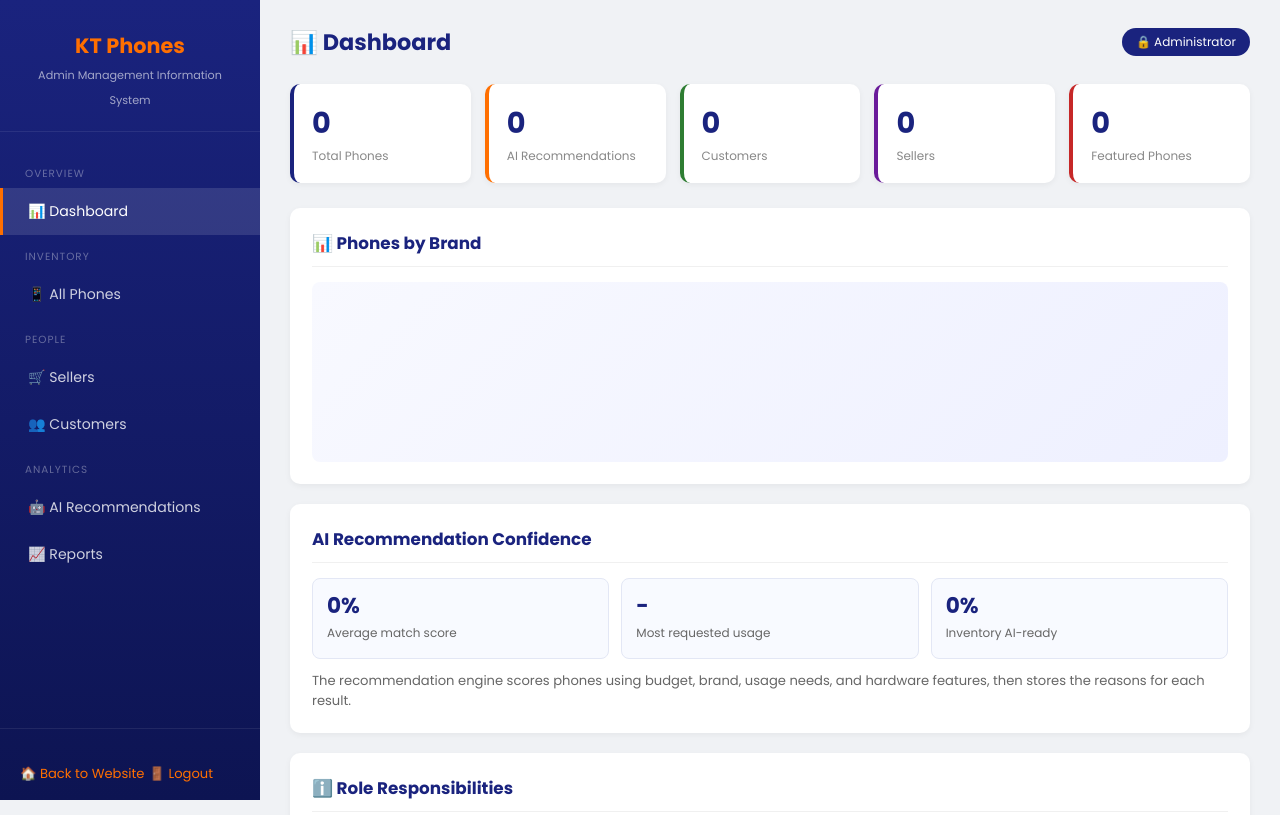
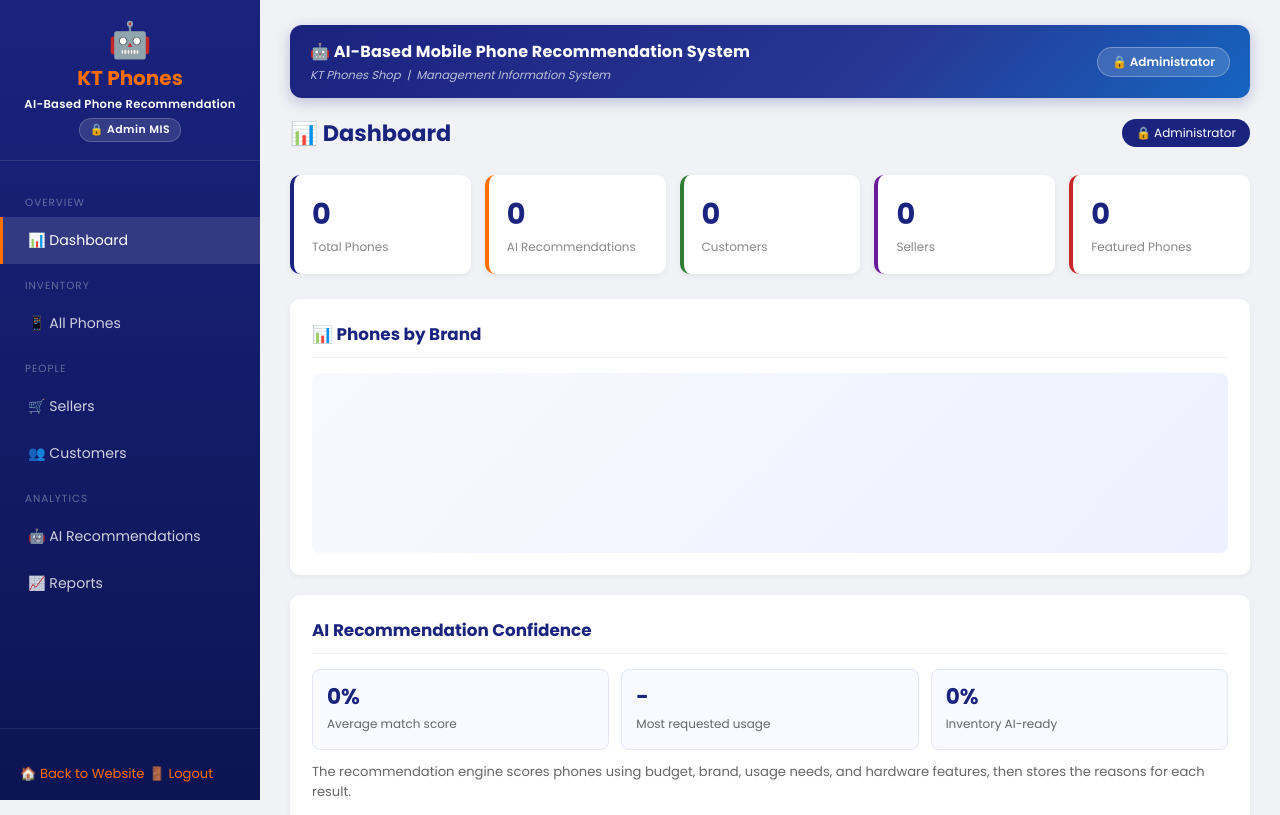
Before and after one commit to softboyai/Ai-based-phone, a website: page views/admin.html in a window 1280 px wide. Shown: the top 815 px of the page. Drawn offline with Linux system fonts and the light colour scheme; no server answers.

```diff
--- a/public/css/admin.css
+++ b/public/css/admin.css
@@ -9,9 +9,22 @@ body { font-family:'Poppins',sans-serif; background:#f0f2f5; }
 
 /* ── Sidebar ────────────────────────────────────────────── */
 .sidebar { width:260px; background:linear-gradient(180deg,#1a237e 0%,#0d1452 100%); position:fixed; top:0; left:0; height:100vh; z-index:100; display:flex; flex-direction:column; }
-.sidebar-brand { padding:30px 20px 20px; text-align:center; border-bottom:1px solid rgba(255,255,255,0.08); }
-.sidebar-brand h2 { color:#ff6f00; font-size:1.3rem; }
-.sidebar-brand small { color:rgba(255,255,255,0.6); font-size:0.7rem; }
+.sidebar-brand { padding:22px 18px 18px; text-align:center; border-bottom:1px solid rgba(255,255,255,0.1); }
+.brand-logo { font-size:2.2rem; margin-bottom:6px; line-height:1; }
+.sidebar-brand h2 { color:#ff6f00; font-size:1.25rem; font-weight:700; margin-bottom:4px; }
+.brand-project { color:#fff; font-size:0.72rem; font-weight:600; letter-spacing:0.3px; margin-bottom:3px; line-height:1.3; }
+.brand-case { color:rgba(255,255,255,0.55); font-size:0.65rem; font-style:italic; margin-bottom:8px; }
+.brand-role-badge { display:inline-block; background:rgba(255,255,255,0.12); border:1px solid rgba(255,255,255,0.2); color:#fff; font-size:0.68rem; font-weight:600; padding:3px 10px; border-radius:20px; letter-spacing:0.5px; }
+.brand-role-badge.seller-badge { background:rgba(255,111,0,0.25); border-color:rgba(255,111,0,0.5); color:#ffcc80; }
+
+/* ── Project Banner ─────────────────────────────────────── */
+.project-banner { background:linear-gradient(135deg,#1a237e 0%,#283593 60%,#1565c0 100%); color:#fff; border-radius:12px; padding:14px 20px; margin-bottom:18px; display:flex; align-items:center; justify-content:space-between; gap:12px; box-shadow:0 4px 14px rgba(26,35,126,0.25); }
+.project-banner-left { display:flex; flex-direction:column; gap:3px; }
+.project-banner-title { font-size:1rem; font-weight:700; letter-spacing:0.2px; }
+.project-banner-sub { font-size:0.72rem; color:rgba(255,255,255,0.7); font-style:italic; }
+.project-banner-role { font-size:0.75rem; font-weight:600; padding:5px 14px; border-radius:20px; white-space:nowrap; }
+.admin-role  { background:rgba(255,255,255,0.15); border:1px solid rgba(255,255,255,0.3); color:#fff; }
+.seller-role { background:rgba(255,111,0,0.35); border:1px solid rgba(255,111,0,0.5); color:#ffcc80; }
 .sidebar-menu { flex:1; padding:20px 0; overflow-y:auto; }
 .sidebar-menu a { display:flex; align-items:center; gap:12px; padding:13px 25px; color:rgba(255,255,255,0.8); font-size:0.88rem; transition:all 0.3s; border-left:3px solid transparent; cursor:pointer; text-decoration:none; }
 .sidebar-menu a:hover { background:rgba(255,255,255,0.08); color:#fff; }
@@ -109,6 +122,8 @@ body { font-family:'Poppins',sans-serif; background:#f0f2f5; }
     .stats { grid-template-columns:repeat(2,1fr); }
     .fgrid { grid-template-columns:1fr; }
     .fgrid .fw { grid-column:span 1; }
+    .project-banner { flex-direction:column; align-items:flex-start; gap:8px; }
+    .project-banner-title { font-size:0.88rem; }
 }
 
 .insight-grid { display:grid; grid-template-columns:repeat(3,1fr); gap:12px; }
--- a/views/admin.html
+++ b/views/admin.html
@@ -3,7 +3,7 @@
 <head>
     <meta charset="UTF-8">
     <meta name="viewport" content="width=device-width, initial-scale=1.0">
-    <title>Admin Panel - KT Phones MIS</title>
+    <title>Admin Panel — AI-Based Phone Recommendation | KT Phones MIS</title>
     <link href="https://fonts.googleapis.com/css2?family=Poppins:wght@300;400;500;600;700&display=swap" rel="stylesheet">
     <link rel="stylesheet" href="/css/admin.css">
 </head>
@@ -13,8 +13,10 @@
     <!-- Sidebar -->
     <aside class="sidebar">
         <div class="sidebar-brand">
+            <div class="brand-logo">🤖</div>
             <h2>KT Phones</h2>
-            <small>Admin Management Information System</small>
+            <div class="brand-project">AI-Based Phone Recommendation</div>
+            <span class="brand-role-badge">🔒 Admin MIS</span>
         </div>
         <nav class="sidebar-menu">
             <div class="sidebar-divider">Overview</div>
@@ -38,6 +40,14 @@
 
     <!-- Main -->
     <div class="main">
+        <!-- Project Banner -->
+        <div class="project-banner">
+            <div class="project-banner-left">
+                <span class="project-banner-title">🤖 AI-Based Mobile Phone Recommendation System</span>
+                <span class="project-banner-sub">KT Phones Shop &nbsp;|&nbsp; Management Information System</span>
+            </div>
+            <span class="project-banner-role admin-role">🔒 Administrator</span>
+        </div>
         <div class="topbar">
             <h1 id="page-title">📊 Dashboard</h1>
             <span class="badge">🔒 Administrator</span>
```
Also changed, not shown: views/seller.html (+12 -2 lines), README.md.
